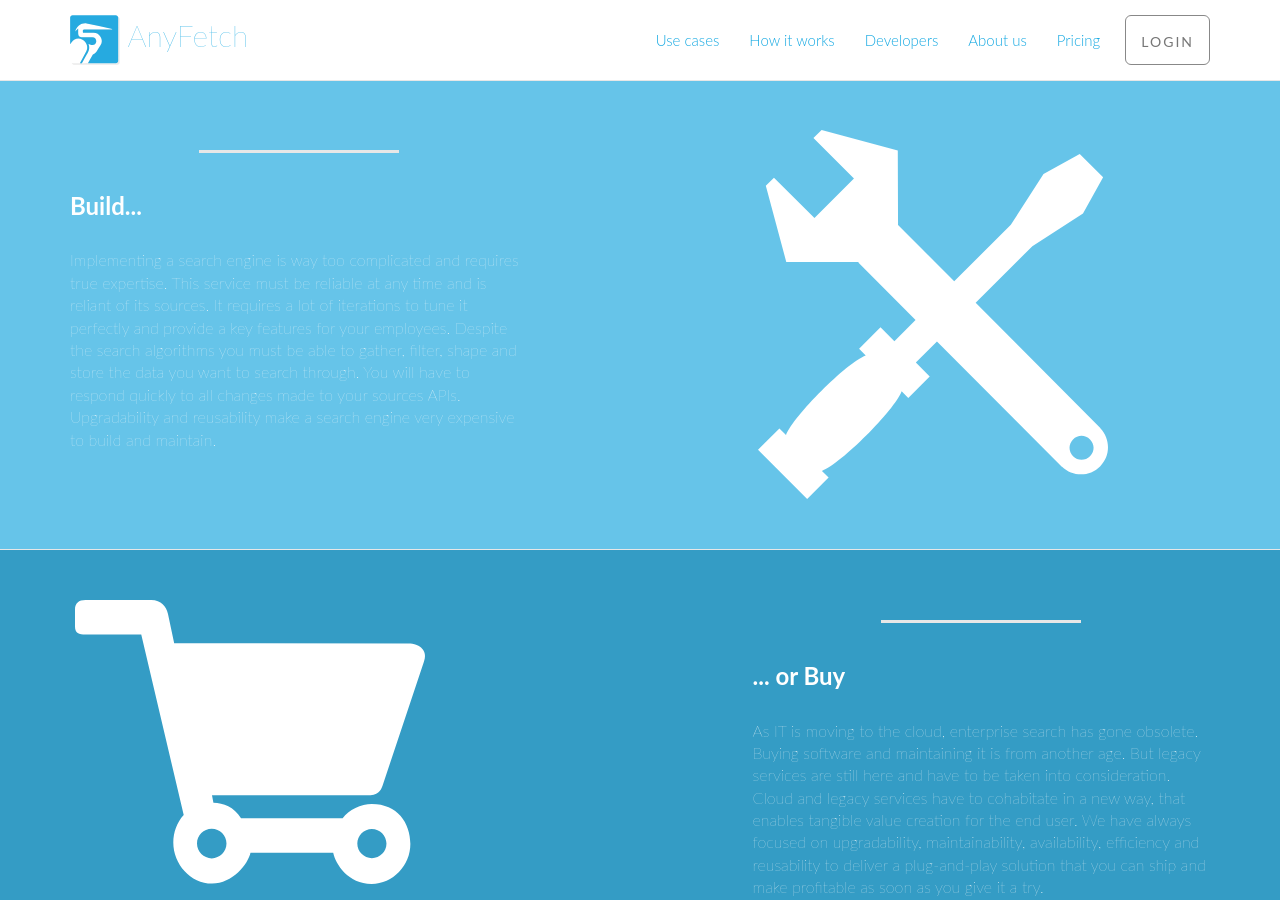
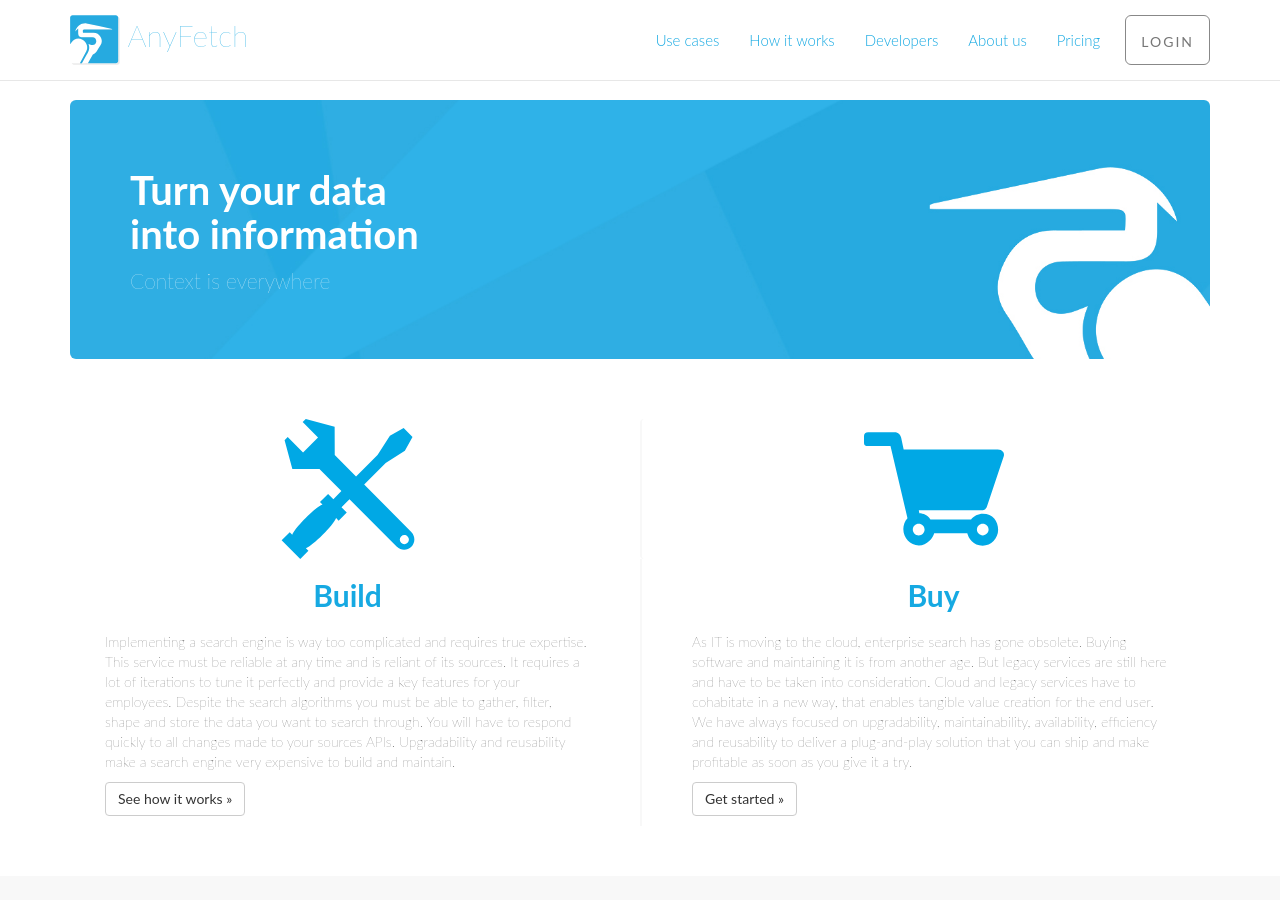
Before and after one commit to your-mom-noob/anyfetch.com, a Jekyll site: the page built from developers.html, in a window 1280 px wide and 900 px high. Built offline with Jekyll 4.4.1, drawn with Linux system fonts in a browser that asks for light colours; nearby versions of some CDN libraries; Markdown is read by kramdown in place of the engine named in the settings.

Commit message:
developers

```diff
--- a/developers.html
+++ b/developers.html
@@ -4,52 +4,38 @@ layout: main
 css: developers.css
 ---
 
-<div class="content-section-a">
+<div class="container content">
 
-	<div class="container">
+	<div class="jumbotron">
+		<h1 class="title">Turn your data<br> into information</h1>
+		<p>Context is everywhere</p>
+	</div>
 
-		<div class="row">
-			<div class="col-lg-5 col-sm-6">
-				<hr class="section-heading-spacer">
-				<div class="clearfix"></div>
-				<h3>Build...</h3>
-				<h4 class="section-heading"></h4>
-				<p class="lead">Implementing a search engine is way too complicated and requires true expertise. This service must be reliable at any time and is reliant of its sources. It requires a lot of iterations to tune it perfectly and provide a key features for your employees.
+	<div class="row">
+		<div class="col-lg-6 content-column thumbnail">
+				<img src="images/tools.svg" style="width: 140px; height: 140px;">
+		</div>
+		<div class="col-lg-6 content-column thumbnail column-right">
+				<img src="images/buy.svg" style="width: 140px; height: 140px;">
+		</div>
+	</div>
+
+	<div class="row row-text">
+		<div class="col-lg-6 content-column">
+			<h2>Build</h2>
+			<p>Implementing a search engine is way too complicated and requires true expertise. This service must be reliable at any time and is reliant of its sources. It requires a lot of iterations to tune it perfectly and provide a key features for your employees.
 				Despite the search algorithms you must be able to gather, filter, shape and store the data you want to search through. You will have to respond quickly to all changes made to your sources APIs.
-					Upgradability and reusability make a search engine very expensive to build and maintain.</p>
-				</div>
-				<div class="col-lg-4 col-lg-offset-2 col-sm-4">
-					<img class="img-responsive" src="images/tools.svg" alt="">
-				</div>
-			</div>
+				Upgradability and reusability make a search engine very expensive to build and maintain.</p>
+				<p><a class="btn btn-default" href="how-it-works.html" role="button">See how it works »</a></p>
+		</div><!-- /.col-lg-5 -->
 
-		</div>
-		<!-- /.container -->
+			<div class="col-lg-6 content-column column-right">
+				<h2>Buy</h2>
+				<p>As IT is moving to the cloud, enterprise search has gone obsolete. Buying software and maintaining it is from another age. But legacy services are still here and have to be taken into consideration. Cloud and legacy services have to cohabitate in a new way, that enables tangible value creation for the end user.
+					We have always focused on upgradability, maintainability, availability, efficiency and reusability to deliver a plug-and-play solution that you can ship and make profitable as soon as you give it a try.</p>
+					<p><a class="btn btn-default" href="http://app.anyfetch.com" role="button">Get started »</a></p>
+			</div><!-- /.col-lg-5 -->
 
 	</div>
-	<!-- /.content-section-a -->
 
-	<div class="content-section-b">
-
-		<div class="container">
-
-			<div class="row">
-				<div class="col-lg-5 col-lg-offset-1 col-sm-push-6  col-sm-6">
-					<hr class="section-heading-spacer">
-					<div class="clearfix"></div>
-					<h3>... or Buy</h3>
-					<h4 class="section-heading"></h4>
-					<p class="lead">As IT is moving to the cloud, enterprise search has gone obsolete. Buying software and maintaining it is from another age. But legacy services are still here and have to be taken into consideration. Cloud and legacy services have to cohabitate in a new way, that enables tangible value creation for the end user.
-					We have always focused on upgradability, maintainability, availability, efficiency and reusability to deliver a plug-and-play solution that you can ship and make profitable as soon as you give it a try. </p>
-					<p><a class="btn btn-default" href="http://developers.anyfetch.com" role="button">Get started &raquo;</a></p>
-					</div>
-					<div class="col-lg-4 col-sm-pull-6  col-sm-4">
-						<img class="img-responsive" src="images/buy.svg" alt="">
-					</div>
-				</div>
-
-			</div>
-			<!-- /.container -->
-
-		</div>
-<!-- /.content-section-b -->
+</div>
--- a/styles/developers.css
+++ b/styles/developers.css
@@ -1,3 +1,52 @@
-.content-section-a {
-	margin-top: 80px;
+.content {
+	margin-top: 100px;
 }
+
+.vr {
+	width: 2px;
+	color: #000;
+	height: 100%;
+}
+
+.thumbnail {
+	padding: 30px 50px 0px 50px;
+	text-align: center;
+	margin: 30px 0px 0px 0px;
+}
+
+.content-column {
+	padding: 0px 50px 0px 50px;
+	text-align: left;
+}
+
+.column-right {
+	border-left: 2px #F8F8F8 solid;
+}
+
+.jumbotron {
+	background-image: url(../images/header.jpg);
+	background-repeat: no-repeat;
+	background-size: cover;
+}
+
+.jumbotron h1, .jumbotron .h1 {
+	font-size: 40px;
+}
+
+.jumbotron h1, .jumbotron p {
+	color: #fff;
+}
+
+.row-text {
+	margin-bottom: 50px;
+}
+
+h2 {
+	text-align: center;
+	color: #16A9E2;
+	margin-bottom: 20px;
+}
+
+p {
+	font-weight: 200;
+}
```
Also changed, not shown: how-it-works.html (+21 -16 lines), styles/how-it-works.css (+33 -0 lines), images/buy.svg, images/tools.svg.
